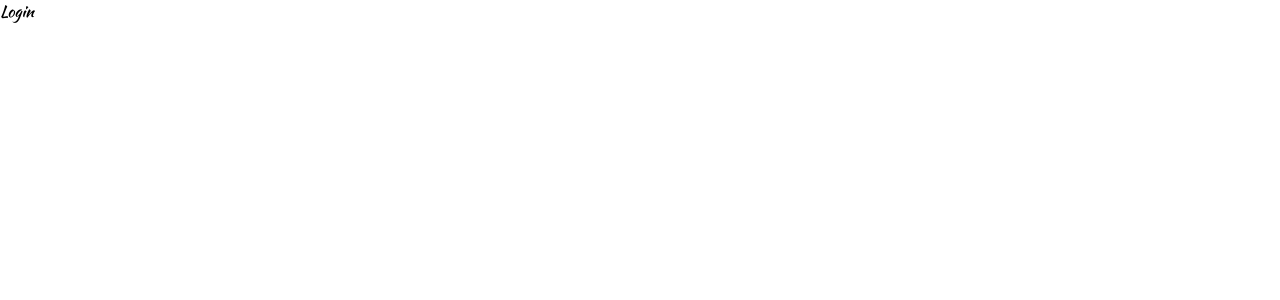
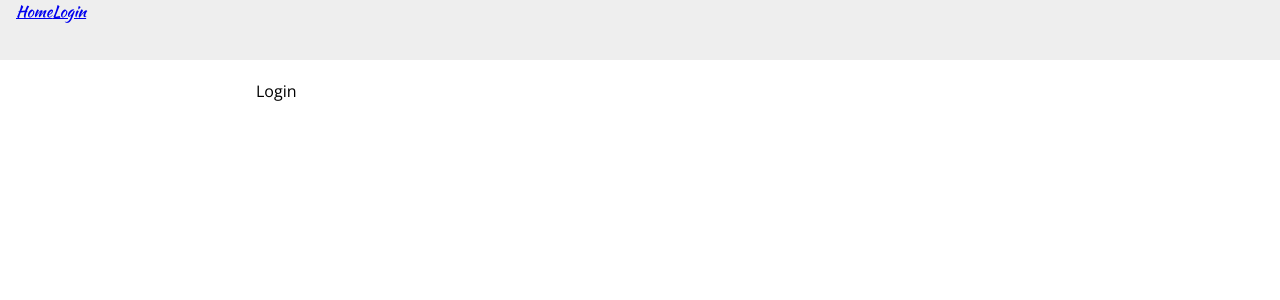
Before and after one commit to gonpeche/styledComponentsProject, a React (Create React App) app: page /login in a window 1280 px wide. Shown: the top 300 px of the page. Built offline with nearby package versions, Linux system fonts and the light colour scheme.

Commit message:
fix Login and Home layout

```diff
--- a/public/index.html
+++ b/public/index.html
@@ -29,6 +29,10 @@
       href="https://fonts.googleapis.com/css2?family=Kaushan+Script&display=swap"
       rel="stylesheet"
     />
+    <link
+      href="https://fonts.googleapis.com/css2?family=Open+Sans:wght@300&display=swap"
+      rel="stylesheet"
+    />
   </head>
   <body>
     <noscript>You need to enable JavaScript to run this app.</noscript>
--- /dev/null
+++ b/src/components/common/Header.js
@@ -0,0 +1,23 @@
+import React from 'react';
+import styled from 'styled-components';
+import { Link } from 'react-router-dom';
+
+const HeaderWrapper = styled.header`
+    height: 60px;
+    width: 100%;
+    box-sizing: border-box;
+    display: flex;
+    padding: 0 16px;
+    position: fixed;
+    background: #eeeeee;
+    top: 0;
+`;
+
+export function Header() {
+    return (
+        <HeaderWrapper>
+            <Link to="/">Home</Link>
+            <Link to="/login">Login</Link>
+        </HeaderWrapper>
+    )
+}
--- /dev/null
+++ b/src/components/common/PageLayout.js
@@ -0,0 +1,25 @@
+import React from 'react';
+import styled from 'styled-components';
+import { Header } from './Header';
+
+const Content = styled.main`
+    max-width: 800px;
+    margin: 80px auto 0 auto;
+    padding: 0 16px;
+    box-sizing: border-box;
+    font-family: 'Open Sans';
+
+    h1, h2, h3, h4, h5, h6 {
+        font-family: 'Kaushan Script'
+    };
+`
+export function PageLayout({ children }) {
+    return (
+        <>
+            <Header />
+            <Content>
+                {children}
+            </Content>
+        </>
+    )
+}
--- a/src/components/common/index.js
+++ b/src/components/common/index.js
@@ -1 +1,3 @@
-export * from './Button';
+export * from './Button'
+export * from './PageLayout'
+export * from './Header'
--- a/src/components/pages/Home.js
+++ b/src/components/pages/Home.js
@@ -1,7 +1,8 @@
 import React from 'react';
+import { PageLayout } from 'components/common';
 
-export default function Login() {
+export default function Home() {
     return (
-        <div>Home</div>
+        <PageLayout>Home</PageLayout>
     )
 }
--- a/src/components/pages/Login.js
+++ b/src/components/pages/Login.js
@@ -1,7 +1,8 @@
 import React from 'react';
+import { PageLayout } from 'components/common';
 
 export default function Login() {
     return (
-        <div>Login</div>
+        <PageLayout>Login</PageLayout>
     )
 }
```
Also changed, not shown: src/components/common/Button.js (+9 -6 lines).
